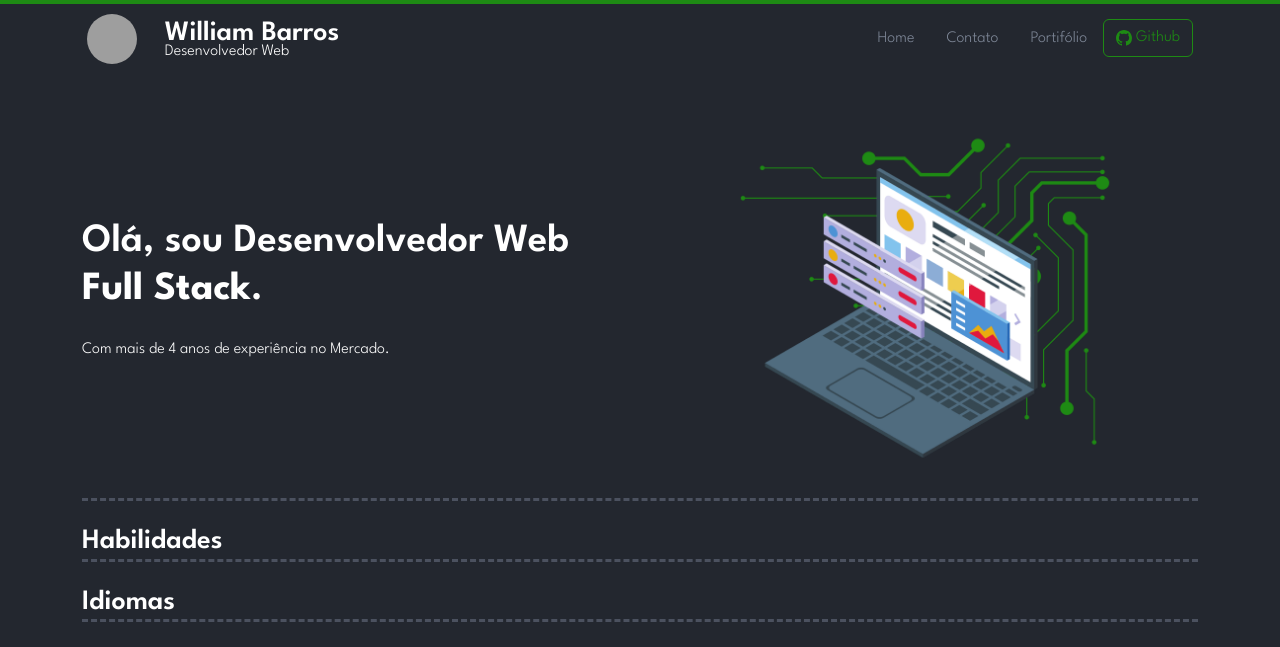
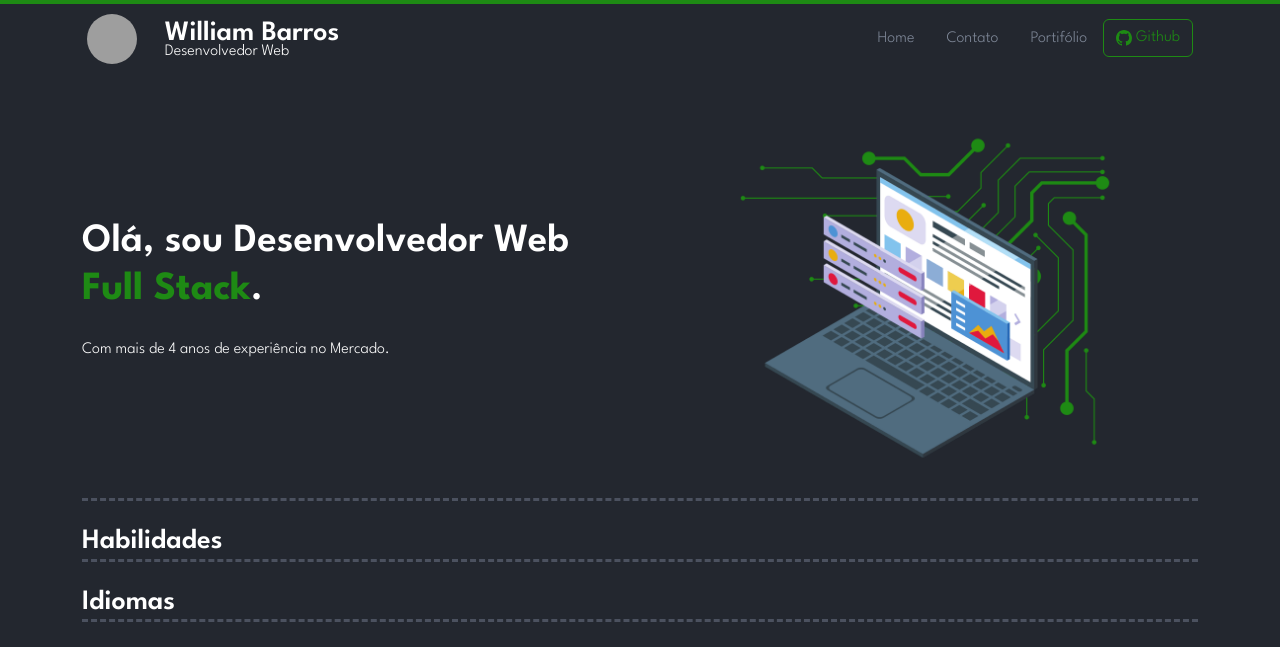
Before and after one commit to wsilvabarros/wsilvabarros.github.io, a Jekyll site: the page built from index.md, in a window 1280 px wide. Shown: the top 647 px of the page. Built offline with Jekyll 4.4.1, drawn with Linux system fonts in a browser that asks for light colours; grey boxes are pictures that could not be loaded.

Commit message:
Update index.md

```diff
--- a/index.md
+++ b/index.md
@@ -1,6 +1,6 @@
 ---
 layout: default
 ---
-<div class="first-content d-flex flex-column flex-md-row justify-content-between"><div class="order-md-1 d-flex justify-content-center align-items-center first-step" ><div><h1>Olá, sou Desenvolvedor Web <b color="#1e8a14">Full Stack</b>.</h1><br/> <p>Com mais de 4 anos de experiência no Mercado.</p></div></div><div class="order-md-2 d-flex justify-content-center align-items-center first-step" ><img src="https://williambarros.com.br/assets/image/destaque.png" class="first-step-image" alt="Tecnologia e Desenvolvimento"></div></div>
+<div class="first-content d-flex flex-column flex-md-row justify-content-between"><div class="order-md-1 d-flex justify-content-center align-items-center first-step" ><div><h1>Olá, sou Desenvolvedor Web <b style="color:#1e8a14;">Full Stack</b>.</h1><br/> <p>Com mais de 4 anos de experiência no Mercado.</p></div></div><div class="order-md-2 d-flex justify-content-center align-items-center first-step" ><img src="https://williambarros.com.br/assets/image/destaque.png" class="first-step-image" alt="Tecnologia e Desenvolvimento"></div></div>
 
 <div style="border-top:3px dashed #4b515f; width:100%;"><br/><h3>Habilidades</h3> </div><div style="border-top:3px dashed #4b515f; width:100%;"><br/><h3>Idiomas</h3> </div> <div style="border-top:3px dashed #4b515f; width:100%;"><br/><h3> + Blog</h3> </div><div class="blog container" >{% for post in site.posts %}<div class="card" style=""><img src="{{ post.image }}" class="card-img-top " alt="{{ post.title }}" /><div class="card-body"><h5 class="card-title">{{ post.title }}</h5><p class="card-text">{{ post.preview }}</p><a href="{{ BASE_PATH }}{{ post.url }}">Veja Mais</a></div></div>{% endfor %}</div>
```
